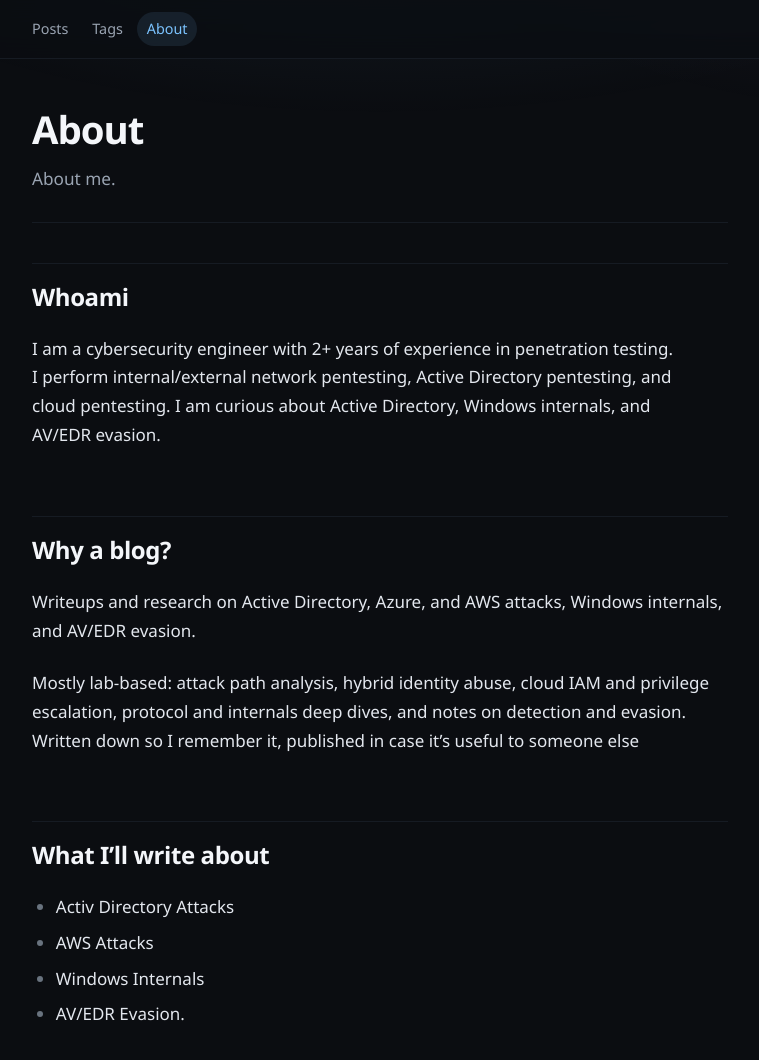
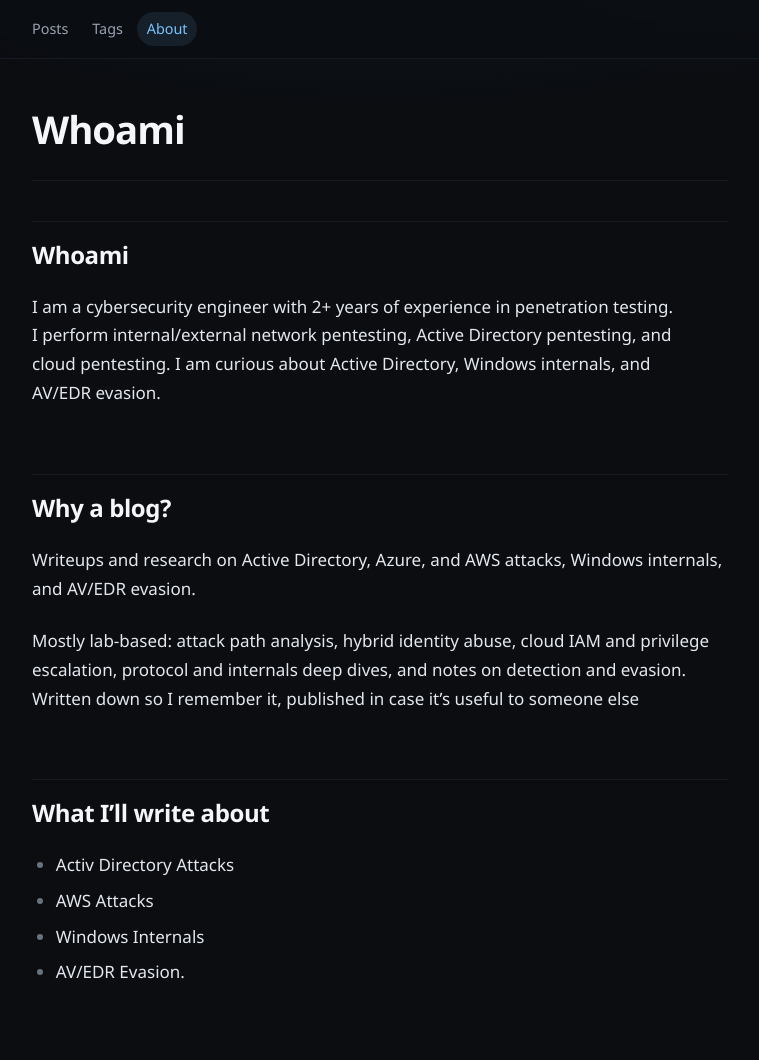
Before and after one commit to redhaven-labs/redhaven-labs.github.io, a Jekyll site: the page built from about.md, in a window 1280 px wide and 1116 px high. Shown: the top 1060 px of the window, without its empty margins (260-1019 px from the left). Built offline with Jekyll 4.4.1, drawn with Linux system fonts in a browser that asks for light colours; our own code applies the rules of GitHub Pages for plain Markdown files.

Commit message:
Update about.md

```diff
--- a/about.md
+++ b/about.md
@@ -1,10 +1,3 @@
----
-layout: page
-title: About
-permalink: /about/
-description: About me.
----
-
 ## Whoami
 I am a cybersecurity engineer with 2+ years of experience in penetration testing.
 I perform internal/external network pentesting, Active Directory pentesting, and cloud pentesting.
```
